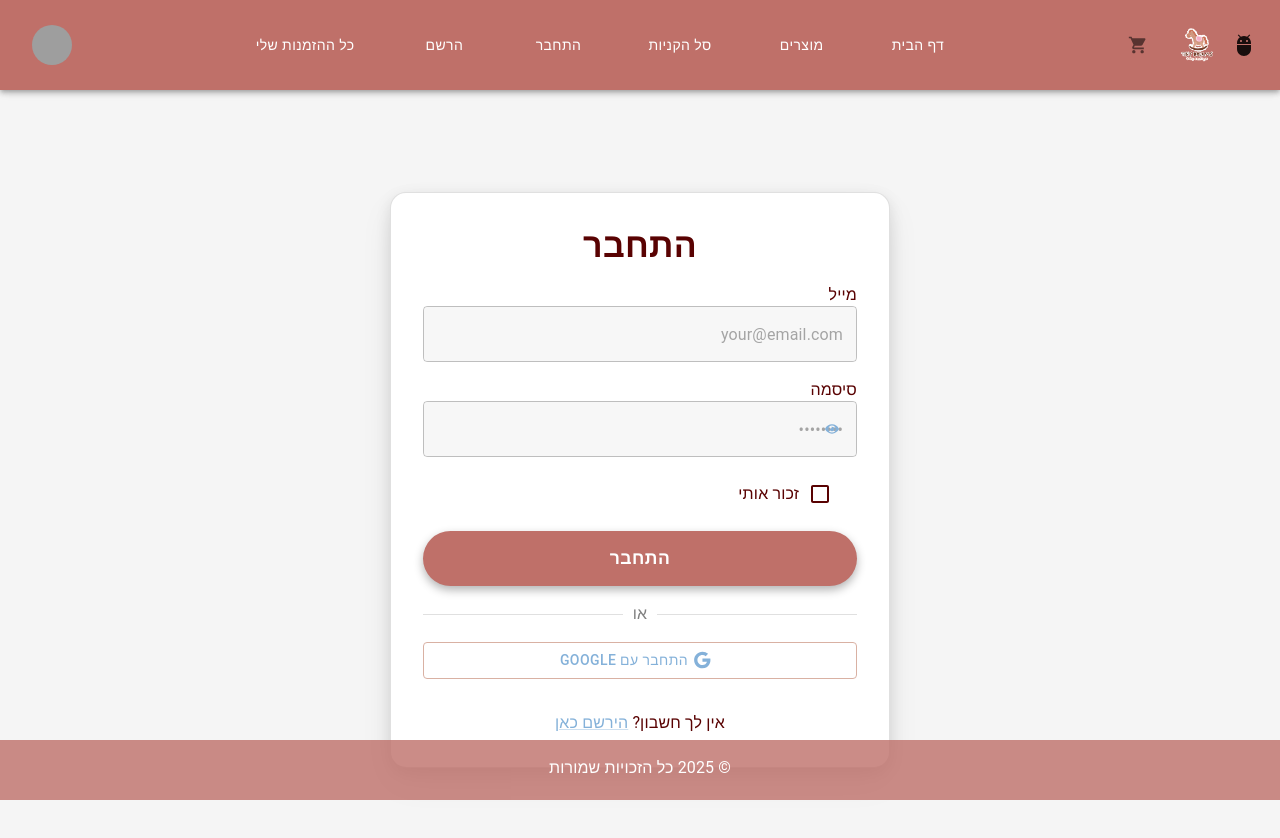
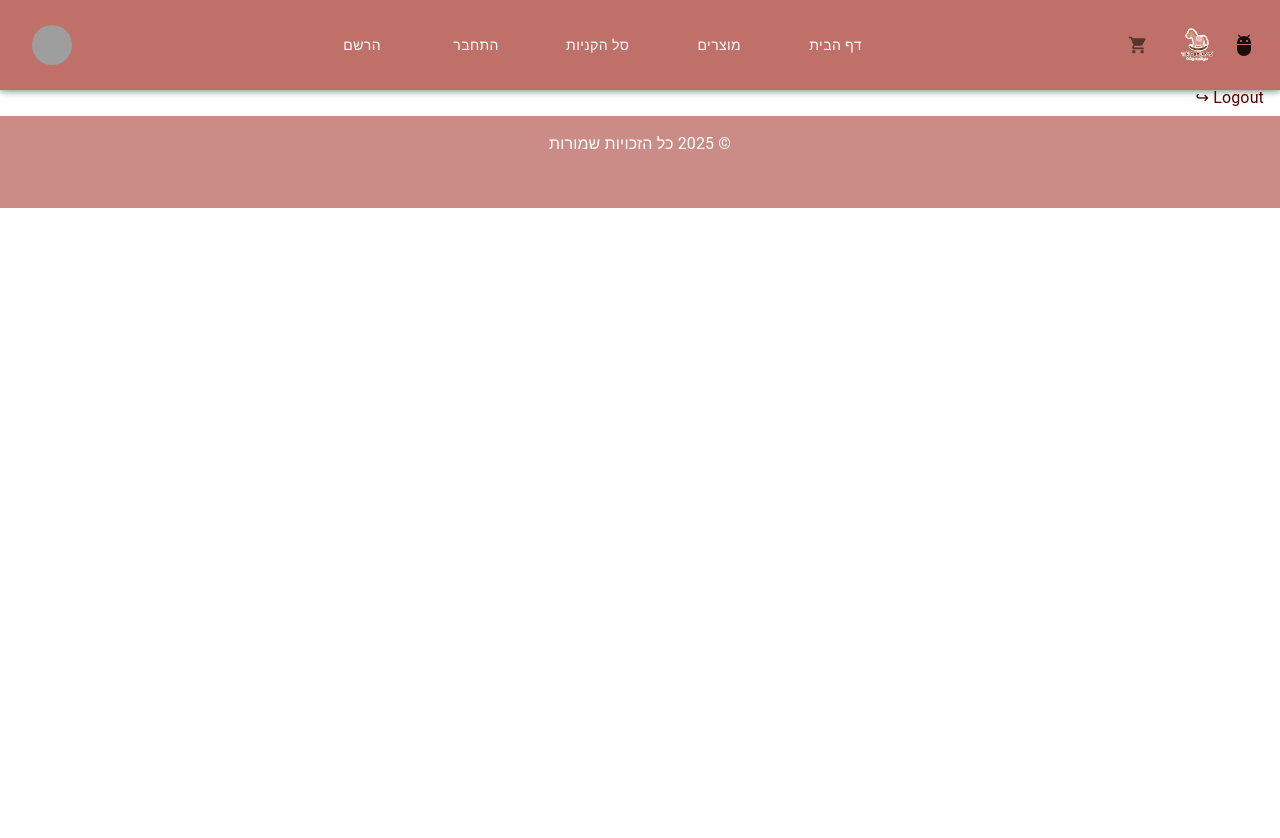
Before and after one commit to sari705/reactProject, a React (Vite) app in the folder TinyDreams/: page /logout in a window 1280 px wide. Before the commit this address led to /login. Shown: the top 838 px of the page. After the commit the page ends 800 px from the top, so only its background shows below. Built offline with nearby package versions, Linux system fonts and the light colour scheme; grey boxes are pictures that could not be loaded; a web font is replaced by a local one.

Commit message:
fix logout

```diff
--- a/TinyDreams/src/components/CheckoutComponents/OrderSummary.jsx
+++ b/TinyDreams/src/components/CheckoutComponents/OrderSummary.jsx
@@ -48,7 +48,7 @@ import { Box, Paper, Typography } from "@mui/material";
 const OrderSummary = ({ products }) => {
   const total = products.reduce((sum, item) => sum + item.price * (item.amount || 1), 0);
 
-  let totalAmount = products.reduce((total, prod) => total + (prod.amount || 1), 0);
+  // let totalAmount = products.reduce((total, prod) => total + (prod.amount || 1), 0);
 
   // חישוב מחיר המשלוח
   let shippingPrice;
@@ -65,11 +65,11 @@ const OrderSummary = ({ products }) => {
 
   return (
     <Paper sx={{ width: "100%", height: "100%", p: 4, bgcolor: "#FCE8E6" }}>
-      <Typography variant="h5" gutterBottom sx={{ textAlign: "center", width: "100%", padding:"3px", marginBottom:"35px" }}>
+      <Typography variant="h5" gutterBottom sx={{fontWeight: "bold", textAlign: "center", width: "100%", padding:"3px", marginBottom:"35px" }}>
        תקציר הזמנה
       </Typography>
       <Typography variant="body2" sx={{ mb: 2 }}>
-        מספר פריטים בהזמנה: {totalAmount}
+        מספר פריטים בהזמנה
       </Typography>
       {products.map((product) => (
         <Box key={product._id} sx={{ display: "flex", justifyContent: "space-between", mb: 1 }}>
@@ -79,12 +79,15 @@ const OrderSummary = ({ products }) => {
         </Box>
       ))}
       <Box sx={{ borderTop: "1px solid #ddd", mt: 2, pt: 2 }}>
-        <Typography variant="h6" sx={{ fontWeight: "bold" }}>
+
+          <Typography variant="body2" sx={{ mt: 1 }}>
+          מחיר משלוח: ₪{shippingPrice.toFixed(2)}
+        </Typography>
+
+        <Typography variant="h6" sx={{ fontWeight: "bold", paddingTop:"10px" }}>
           סה"כ לתשלום: ₪{totalPrice.toFixed(2)}
         </Typography>
-        <Typography variant="body2" sx={{ mt: 1 }}>
-          מחיר משלוח: ₪{shippingPrice.toFixed(2)}
-        </Typography>
+
       </Box>
     </Paper>
   );
--- a/TinyDreams/src/components/NavBar.jsx
+++ b/TinyDreams/src/components/NavBar.jsx
@@ -17,12 +17,13 @@ import AdbIcon from '@mui/icons-material/Adb';
 import { Badge as CartBadge } from "@mui/material";
 import ShoppingCartIcon from "@mui/icons-material/ShoppingCart";
 
-import { userOut } from '../features/userSlice';
 import "./css/navBar.css";
+import LogOut from '../pages/LogOut';
 
 function ResponsiveAppBar() {
     const role = useSelector(state => state.user.currentUser?.role);
     const isManager = role === "MANAGER";
+    const isUser = role === "USER";
 
     const [anchorElNav, setAnchorElNav] = React.useState(null);
     const [anchorElUser, setAnchorElUser] = React.useState(null);
@@ -48,27 +49,14 @@ function ResponsiveAppBar() {
         };
     }, []);
 
-    const handleLogOut = () => {
-        try {
-            localStorage.removeItem("currentUser");
-            localStorage.removeItem("cart");
-            localStorage.removeItem("token");
-            disp(userOut());
-            alert("LogOut!");
-            navigate("/login");
-        } catch (err) {
-            console.log(err);
-            alert(err.message);
-        }
-    };
 
     const pages = [
         { name: 'דף הבית', path: '/home' },
         { name: 'מוצרים', path: '/products' },
         { name: 'סל הקניות', path: '/cart' },
-        { name: 'התחבר', path: '/login' },
-        { name: 'הרשם', path: '/signup' },
-        { name: 'כל ההזמנות שלי', path: '/userorders' },
+        ...(!role ? [{ name: 'התחבר', path: '/login' },
+        { name: 'הרשם', path: '/signup' }] : []),
+        ...(isUser ? [{ name: 'כל ההזמנות שלי', path: '/userorders' }] : []),
         ...(isManager ? [
             { name: 'הוסף מוצר', path: '/add-product' },
             { name: 'הזמנות', path: '/orders' },
@@ -141,6 +129,7 @@ function ResponsiveAppBar() {
                                     <Avatar alt={userName} src="/static/images/avatar/2.jpg" />
                                 </IconButton>
                             </Tooltip>
+
                         <Menu
                             anchorEl={anchorElUser}
                             open={Boolean(anchorElUser)}
@@ -149,14 +138,17 @@ function ResponsiveAppBar() {
                             <MenuItem key="Profile" onClick={() => { navigate("/profile"); setAnchorElUser(null); }}>
                                 <Typography className="menuItem">Profile</Typography>
                             </MenuItem>
-                                <MenuItem key="Logout ↪️" onClick={() => { handleLogOut(); setAnchorElUser(null) }}>
+
+                            {/* <MenuItem key="Logout ↪️" onClick={() => { handleLogOut(); setAnchorElUser(null); }}>
                                 <Typography className="menuItem">Logout ↪️</Typography>
-                                </MenuItem>
+                            </MenuItem> */}
+                            <LogOut/>
                         </Menu>
+
                     </Box>
                 </Toolbar>
             </Container>
-            </AppBar>
+        </AppBar >
 
             <div className="bodyContent">
                 {/* התוכן של הדף יבוא כאן */}
--- a/TinyDreams/src/pages/CheckOut.jsx
+++ b/TinyDreams/src/pages/CheckOut.jsx
@@ -212,7 +212,7 @@ export default function Checkout() {
             <Grid container spacing={0}>
                 <Grid item xs={12} md={7} sx={{ width: "100%" }}>
                     <Paper sx={{ p: 4 }}>
-                        <Typography variant="h5" gutterBottom sx={{textAlign: "center", padding:"3px", marginBottom:"35px"}}>
+                        <Typography variant="h5" gutterBottom sx={{fontWeight: "bold",textAlign: "center", padding:"3px", marginBottom:"35px"}}>
                            תהליך התשלום
                         </Typography>
                         {isSmallScreen && (
--- a/TinyDreams/src/pages/LogOut.jsx
+++ b/TinyDreams/src/pages/LogOut.jsx
@@ -1,6 +1,10 @@
 import { useDispatch } from "react-redux";
 import { useNavigate } from "react-router-dom";
 import { useEffect } from "react";
+import { toast } from "react-toastify";
+import MenuItem from '@mui/material/MenuItem';
+import Typography from '@mui/material/Typography';
+
 import { userOut } from "../features/userSlice.js";
 
 
@@ -8,19 +12,40 @@ function LogOut() {
     const dispatch = useDispatch();
     const navigate = useNavigate();
 
-    useEffect(() => {
+    function handleLogOut(){
         try {
+
             localStorage.removeItem("currentUser"); // מחיקת המשתמש מה-LocalStorage
             localStorage.removeItem("cart"); // מחיקת סל הקניות מה-LocalStorage
+            localStorage.removeItem("token");
+
             dispatch(userOut()); // עדכון Redux
-            alert("LogOut!");
+            // alert("LogOut!////////////////////");
+            toast.success("logout succesfully!", {
+                position: "top-center", autoClose: 3000,
+                style: {
+                    backgroundColor: "#E9ECF2",
+                    color: "#590202 ",            // צבע טקסט לבן
+                    borderRadius: "8px",         // פינות מעוגלות
+                    padding: "10px 20px",        // ריפוד פנימי להודעה
+                    fontSize: "16px",   // גודל גופן
+                    border: "#590202 2px solid"
+                }
+            });
             navigate("/login"); // ניווט לדף ההתחברות
         } catch (err) {
             console.log(err);
             alert(err.message);
         }
+    }
+    useEffect(() => {
+
     }, [dispatch, navigate]);
-    return (<></>);
+    return (<>
+        <MenuItem key="Logout ↪️" onClick={() => { handleLogOut();  }}>
+            <Typography className="menuItem">Logout ↪</Typography>
+        </MenuItem>
+    </>);
 }
 
 export default LogOut;
```
Lines whose indentation alone changed are shown as unchanged.
